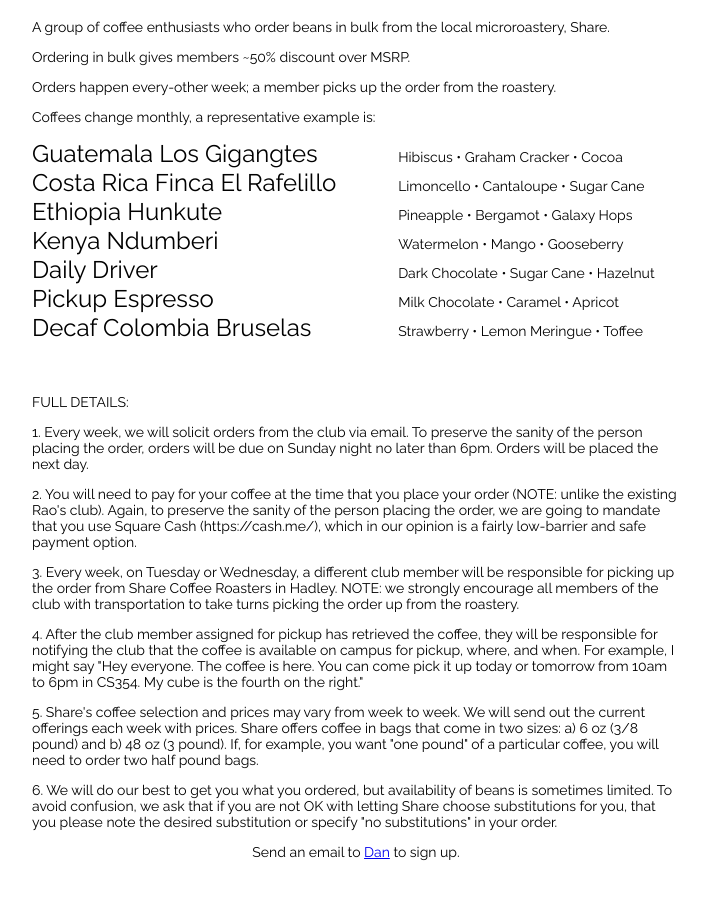
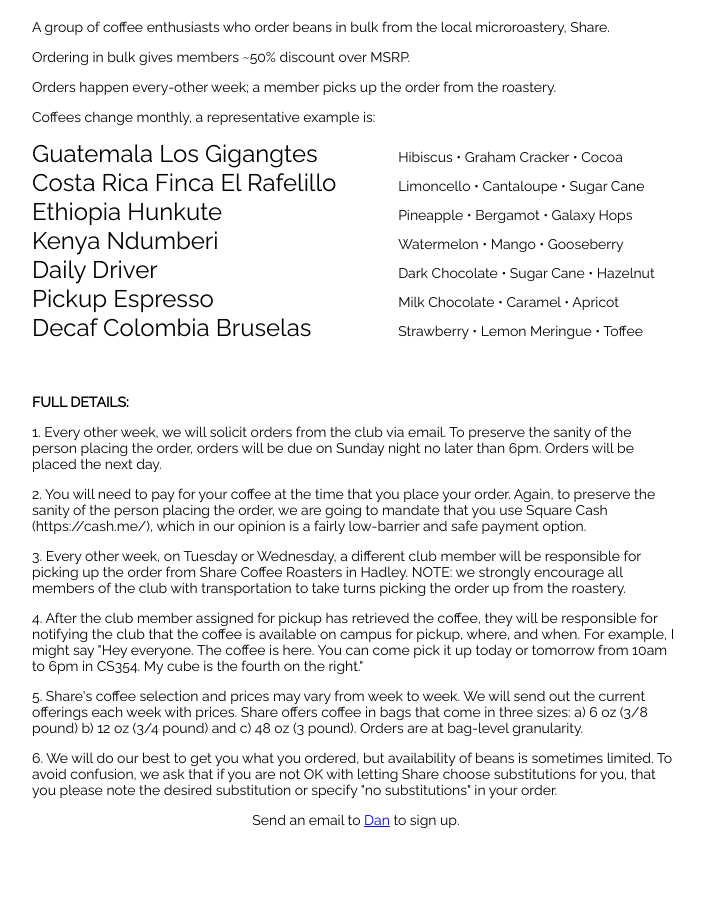
Before and after one commit to umass-clc/umass-clc.github.io, a plain HTML site: page index.html in a window 1280 px wide. Shown: the part 144-1044 px from the top of the page, without its empty margins (284-991 px from the left). After the commit the page ends 1022 px from the top, so only its background shows below. Drawn offline with Linux system fonts and the light colour scheme; a web font is replaced by a local one.

Commit message:
update with dan's notes

```diff
--- a/index.html
+++ b/index.html
@@ -115,17 +115,17 @@
 		</div>
 	</div>
 	<br><br>
-	<p>FULL DETAILS:</p>
+	<p><b>FULL DETAILS:</b></p>
 
-	<p>1. Every week, we will solicit orders from the club via email.  To preserve the sanity of the person placing the order, orders will be due on Sunday night no later than 6pm.  Orders will be placed the next day. </p>
+	<p>1. Every other week, we will solicit orders from the club via email.  To preserve the sanity of the person placing the order, orders will be due on Sunday night no later than 6pm.  Orders will be placed the next day. </p>
 
-	<p>2. You will need to pay for your coffee at the time that you place your order (NOTE: unlike the existing Rao's club).  Again, to preserve the sanity of the person placing the order, we are going to mandate that you use Square Cash (https://cash.me/), which in our opinion is a fairly low-barrier and safe payment option. </p>
+	<p>2. You will need to pay for your coffee at the time that you place your order.  Again, to preserve the sanity of the person placing the order, we are going to mandate that you use Square Cash (https://cash.me/), which in our opinion is a fairly low-barrier and safe payment option. </p>
 
-	<p>3. Every week, on Tuesday or Wednesday, a different club member will be responsible for picking up the order from Share Coffee Roasters in Hadley.  NOTE: we strongly encourage all members of the club with transportation to take turns picking the order up from the roastery. </p>
+	<p>3. Every other week, on Tuesday or Wednesday, a different club member will be responsible for picking up the order from Share Coffee Roasters in Hadley.  NOTE: we strongly encourage all members of the club with transportation to take turns picking the order up from the roastery. </p>
 
 	<p>4. After the club member assigned for pickup has retrieved the coffee, they will be responsible for notifying the club that the coffee is available on campus for pickup, where, and when.  For example, I might say "Hey everyone.  The coffee is here.  You can come pick it up today or tomorrow from 10am to 6pm in CS354.  My cube is the fourth on the right."</p>
 
-	<p>5. Share's coffee selection and prices may vary from week to week.  We will send out the current offerings each week with prices.  Share offers coffee in bags that come in two sizes: a) 6 oz (3/8 pound) and b) 48 oz (3 pound).  If, for example, you want "one pound" of a particular coffee, you will need to order two half pound bags.</p>
+	<p>5. Share's coffee selection and prices may vary from week to week.  We will send out the current offerings each week with prices.  Share offers coffee in bags that come in three sizes: a) 6 oz (3/8 pound) b) 12 oz (3/4 pound) and c) 48 oz (3 pound).  Orders are at bag-level granularity.</p>
 
 	<p>6. We will do our best to get you what you ordered, but availability of beans is sometimes limited.  To avoid confusion, we ask that if you are not OK with letting Share choose substitutions for you, that you please note the desired substitution or specify "no substitutions" in your order.
 
```
